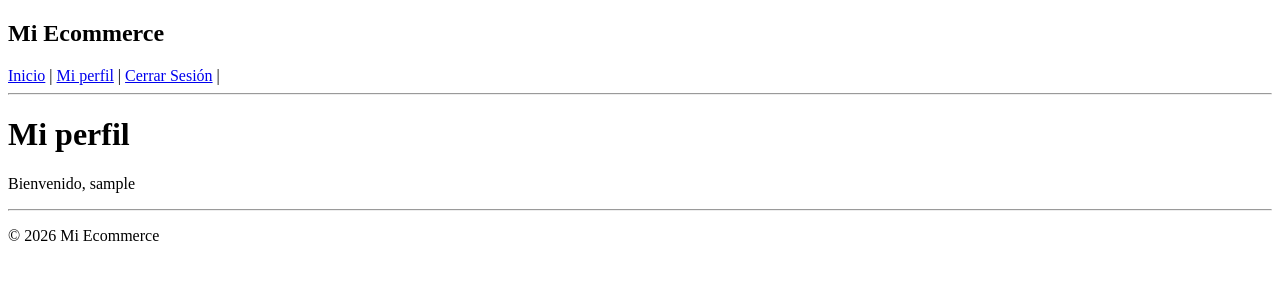
After one commit to Tony13466/app-test, a Flask app: page /perfil in a window 1280 px wide. The commit adds this page. Shown: the top 300 px of the page. Run offline with Flask 3, Linux system fonts and the light colour scheme; the visitor is signed in with stand-in values (Sample User, id 1).

Commit message:
Implementación de autenticación SESSION con FLASK para el login y logout.

```diff
--- a/app.py
+++ b/app.py
@@ -1,4 +1,4 @@
-from flask import Flask, render_template, request, flash, redirect, url_for
+from flask import Flask, render_template, request, flash, redirect, url_for, session
 
 app = Flask(__name__)
 
@@ -13,27 +13,36 @@ def inicio():
 
 @app.route("/login", methods=["GET", "POST"])
 def login():
-
     if request.method == "POST":
-
         correo = request.form["correo"]
         password = request.form["password"]
 
-        if (
-            correo == USUARIO_PRUEBA
-            and password == PASSWORD_PRUEBA
-        ):
+        if correo == USUARIO_PRUEBA and password == PASSWORD_PRUEBA:
+            session["usuario"] = correo
             flash("Inicio de sesión correcto.", "success")
             return redirect(url_for("inicio"))
-
         else:
             flash("Correo o contraseña incorrectos.", "error")
-
     return render_template("login.html")
+##LOGIN FIN
 
 @app.route("/products")
 def products():
     return render_template("products.html")
+##PRODUCTS FIN
+
+@app.route("/perfil")
+def perfil():
+    if "usuario" not in session:
+        flash("Debes iniciar sesión para acceder a tu perfil.", "error")
+        return redirect(url_for("login"))
+    return render_template("perfil.html")
+
+@app.route("/logout")
+def logout():
+    session.clear()
+    flash("Has cerrado sesión.", "success")
+    return redirect(url_for("inicio"))
 
 if __name__ == "__main__":
     app.run(debug=True)
--- a/templates/base.html
+++ b/templates/base.html
@@ -15,9 +15,15 @@
         <h2>Mi Ecommerce</h2>
 
         <nav>
-            <a href="/">Inicio</a> |
-            <a href="/login">Login</a> |
-            <a href="/products">Productos</a>
+            <a href="{{ url_for('inicio') }}">Inicio</a> |
+
+            {% if "usuario" in session %}
+                <a href="{{ url_for('perfil') }}">Mi perfil</a> |
+                <a href="{{ url_for('logout') }}">Cerrar Sesión</a> |
+
+            {% else %}
+                <a href="{{ url_for('login') }}">Login</a>
+            {% endif %}
         </nav>
 
         <hr>
--- /dev/null
+++ b/templates/perfil.html
@@ -0,0 +1,13 @@
+{% extends "base.html" %}
+
+{% block title %}
+Mi perfil
+{% endblock %}
+
+{% block content %}
+
+<h1>Mi perfil</h1>
+
+<p>Bienvenido, {{ session["usuario"] }}</p>
+
+{% endblock %}
```
